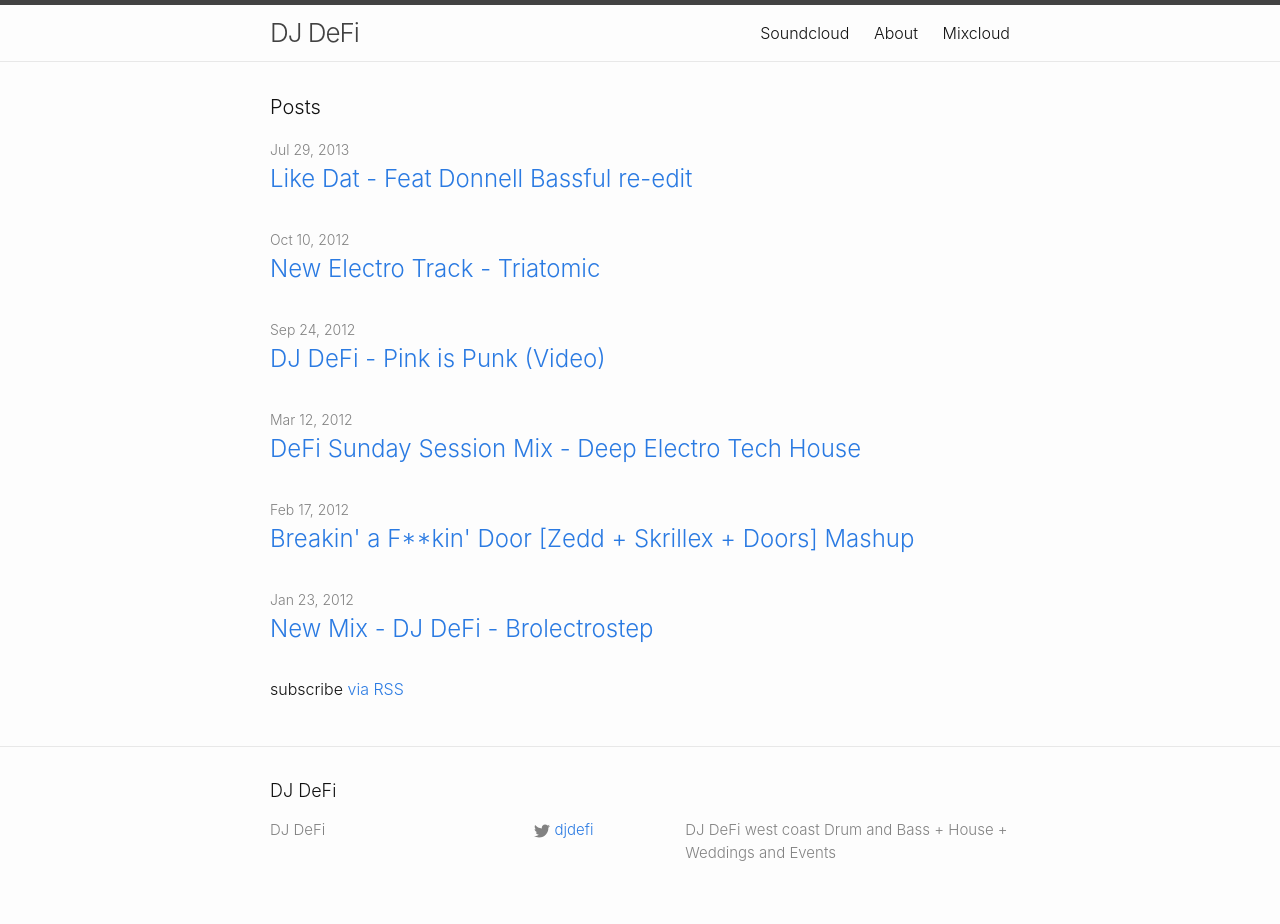
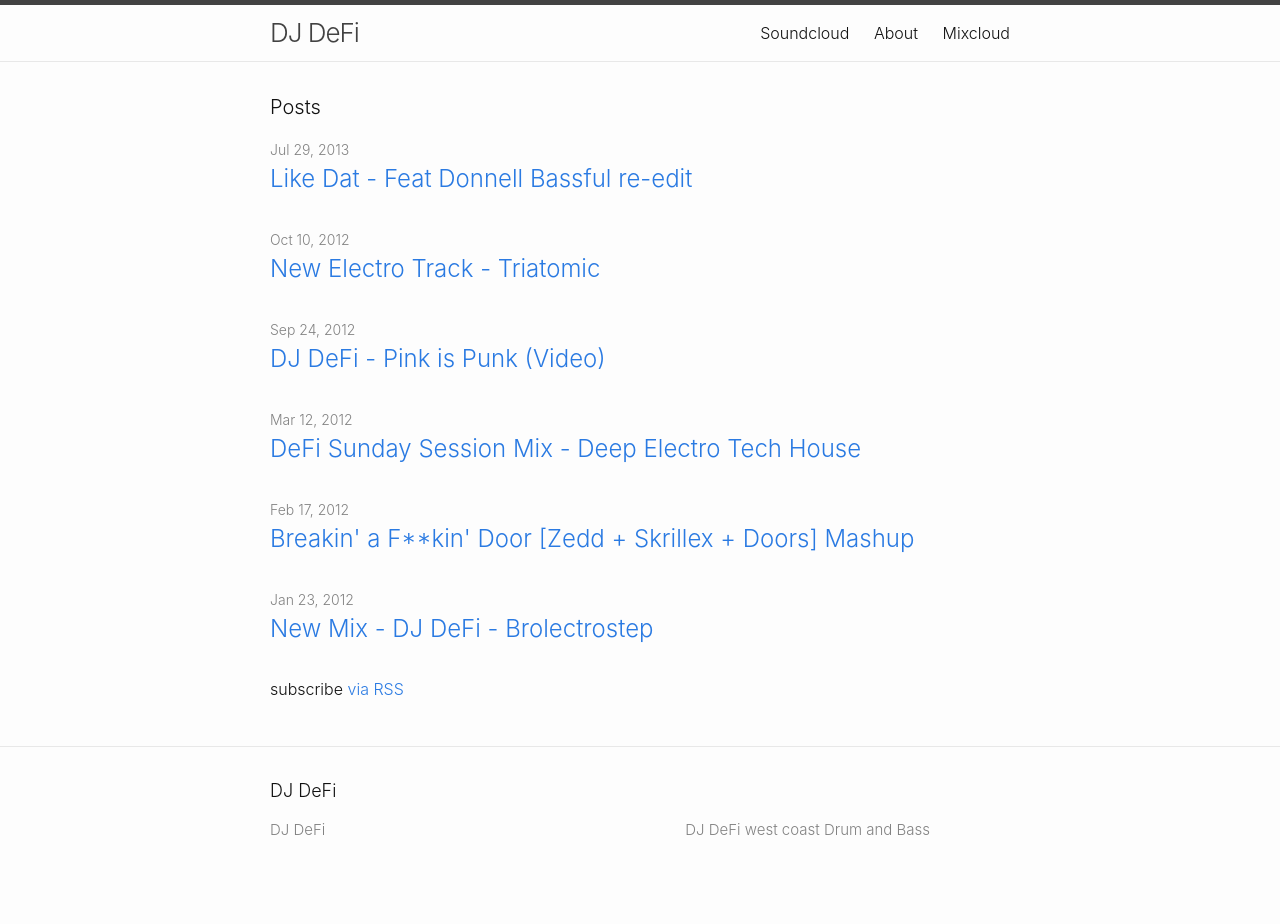
Before and after one commit to rtrauntvein/djdefi.com, a Jekyll site: the page built from index.html, in a window 1280 px wide. Built offline with Jekyll 4.4.1, drawn with Linux system fonts in a browser that asks for light colours; after the commit the page ends 902 px from its top, so only the background shows below that.

Commit message:
Update _config.yml

```diff
--- a/_config.yml
+++ b/_config.yml
@@ -1,10 +1,9 @@
 # Site settings
 title: DJ DeFi
 description: > # this means to ignore newlines until "baseurl:"
-  DJ DeFi west coast Drum and Bass + House + Weddings and Events
+  DJ DeFi west coast Drum and Bass
 baseurl: "" # the subpath of your site, e.g. /blog/
 url: "https://djdefi.com" # the base hostname & protocol for your site
-twitter_username: djdefi
 
 # Build settings
 markdown: kramdown
```
